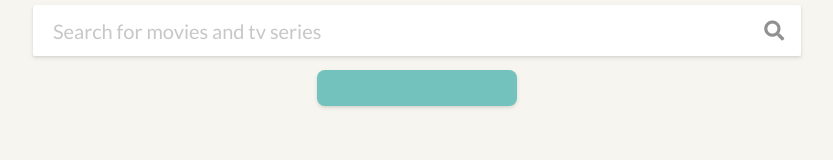
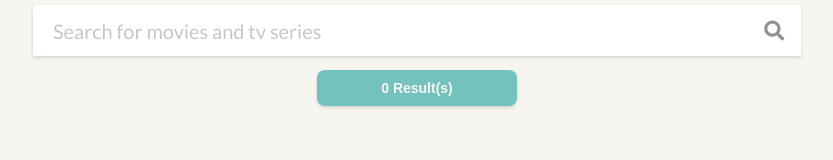
Before and after one commit to lieuk1/Streaming-Availability, a React (Create React App) app: page / in a window 1280 px wide. Shown: the part 164-324 px from the top of the page, without its empty margins (223-1056 px from the left). Built offline with nearby package versions, Linux system fonts and the light colour scheme; no server answers.

Commit message:
Show number of results as default

```diff
--- a/src/components/App.js
+++ b/src/components/App.js
@@ -107,9 +107,7 @@ class App extends React.Component {
                 </Container>
                 <Container className="num-results-container">
                     <div className="num-results">
-                    {this.state.titles.length !== 0 && (
                         <p>{this.state.titles.length} Result(s)</p>
-                    )}
                     </div>
                 </Container>
                 <Container className="results-container">
```
